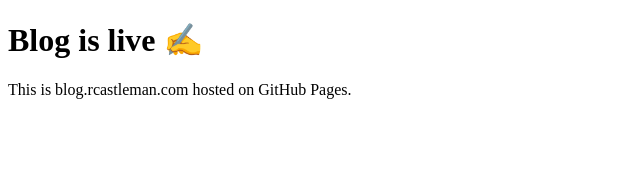
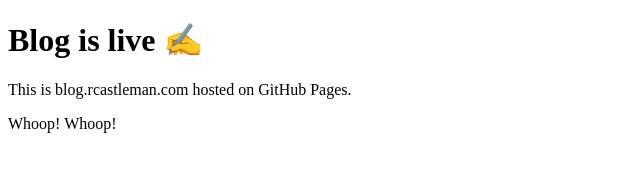
Before and after one commit to recastleman/blog, a plain HTML site: page index.html in a window 1280 px wide. Shown: the whole page, without its empty margins (0-640 px from the left). Drawn offline with Linux system fonts and the light colour scheme.

Commit message:
Update index.html

```diff
--- a/index.html
+++ b/index.html
@@ -7,5 +7,6 @@
 <body>
   <h1>Blog is live ✍️</h1>
   <p>This is blog.rcastleman.com hosted on GitHub Pages.</p>
+  <p>Whoop! Whoop!</p>
 </body>
 </html>
```
